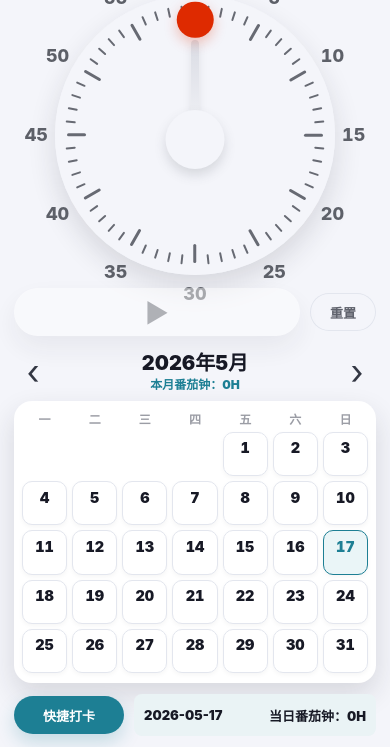
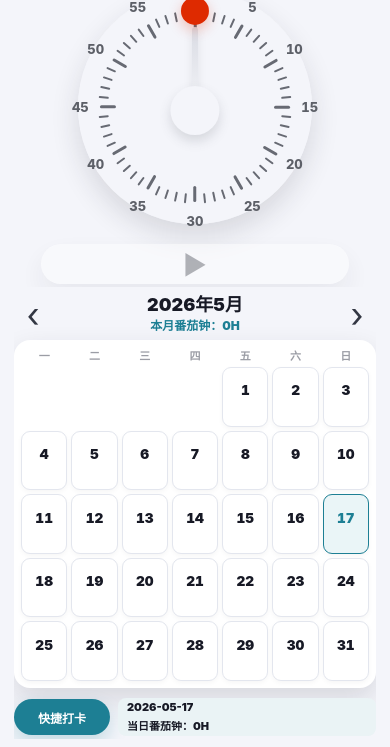
Before and after one commit to D1damien/pomodoro-month-app, a plain HTML site: page index.html in a window 390 px wide. Shown: the part 97-844 px from the top of the page. Drawn offline with Linux system fonts and the light colour scheme.

Commit message:
Center mobile timer layout

```diff
--- a/app.js
+++ b/app.js
@@ -32,7 +32,6 @@
     knob: document.getElementById("knob"),
     startPause: document.getElementById("startPauseButton"),
     icon: document.getElementById("controlIcon"),
-    reset: document.getElementById("resetButton"),
     punch: document.getElementById("punchButton"),
     calendar: document.getElementById("calendar"),
     monthTitle: document.getElementById("monthTitle"),
@@ -260,7 +259,6 @@
     setSelectedMinutes(minuteFromPoint(event.clientX, event.clientY));
   });
   els.startPause.addEventListener("click", startPause);
-  els.reset.addEventListener("click", resetTimer);
   els.punch.addEventListener("click", () => addRecordMinutes(QUICK_PUNCH_MINUTES));
   els.prev.addEventListener("click", () => {
     state.visibleMonth = new Date(state.visibleMonth.getFullYear(), state.visibleMonth.getMonth() - 1, 1);
--- a/index.html
+++ b/index.html
@@ -13,7 +13,7 @@
     <link rel="manifest" href="manifest.webmanifest">
     <link rel="apple-touch-icon" href="icons/icon-180.png">
     <link rel="icon" href="icons/icon-192.png">
-    <link rel="stylesheet" href="styles.css?v=20260517-dial">
+    <link rel="stylesheet" href="styles.css?v=20260517-centered">
   </head>
   <body>
     <main class="app" aria-label="番茄钟月记录">
@@ -33,7 +33,6 @@
           <button class="primary-control" id="startPauseButton" type="button" aria-label="开始">
             <span id="controlIcon">▶</span>
           </button>
-          <button class="small-control" id="resetButton" type="button">重置</button>
         </div>
       </section>
 
@@ -59,6 +58,6 @@
       </section>
     </main>
 
-    <script src="app.js?v=20260517-dial"></script>
+    <script src="app.js?v=20260517-centered"></script>
   </body>
 </html>
--- a/styles.css
+++ b/styles.css
@@ -39,29 +39,33 @@ button {
 }
 
 .app {
-  width: min(100vw, 430px);
+  width: 100%;
+  max-width: 390px;
   height: 100dvh;
   margin: 0 auto;
   padding: max(8px, env(safe-area-inset-top)) 14px max(8px, env(safe-area-inset-bottom));
   display: grid;
-  grid-template-rows: clamp(360px, 55dvh, 430px) minmax(0, 1fr);
-  gap: 10px;
+  grid-template-rows: clamp(322px, 50dvh, 376px) minmax(0, 1fr);
+  gap: 8px;
 }
 
 .timer-panel,
 .month-panel {
   min-height: 0;
+  min-width: 0;
+  width: 100%;
 }
 
 .timer-panel {
   display: grid;
-  grid-template-rows: 76px minmax(0, 1fr) 58px;
+  grid-template-rows: 62px minmax(0, 1fr) 46px;
   align-items: center;
+  overflow: hidden;
 }
 
 .time-readout {
   text-align: center;
-  font-size: clamp(54px, 15vw, 72px);
+  font-size: clamp(46px, 12.5vw, 58px);
   line-height: 1;
   letter-spacing: 0;
   font-weight: 900;
@@ -78,7 +82,7 @@ button {
 }
 
 .dial {
-  --dial-size: min(72vw, 300px);
+  --dial-size: min(60vw, 238px);
   position: relative;
   width: var(--dial-size);
   aspect-ratio: 1;
@@ -86,6 +90,7 @@ button {
   background: var(--bg);
   box-shadow: var(--shadow);
   touch-action: none;
+  overflow: visible;
 }
 
 .dial::before {
@@ -117,14 +122,14 @@ button {
   height: 10px;
   border-radius: 999px;
   background: #676a73;
-  transform: translate(-50%, -50%) rotate(var(--angle)) translateY(calc(var(--dial-size) * -0.445));
+  transform: translate(-50%, -50%) rotate(var(--angle)) translateY(calc(var(--dial-size) * -0.392));
   transform-origin: 50% 50%;
 }
 
 .tick-major {
   width: 2.5px;
-  height: 19px;
-  transform: translate(-50%, -50%) rotate(var(--angle)) translateY(calc(var(--dial-size) * -0.422));
+  height: 16px;
+  transform: translate(-50%, -50%) rotate(var(--angle)) translateY(calc(var(--dial-size) * -0.372));
 }
 
 .tick-label {
@@ -132,22 +137,22 @@ button {
   left: 50%;
   top: 50%;
   color: #5d6068;
-  font-size: 18px;
+  font-size: 13px;
   font-weight: 800;
   line-height: 1;
   font-variant-numeric: tabular-nums;
   transform:
     translate(-50%, -50%)
     rotate(var(--angle))
-    translateY(calc(var(--dial-size) * -0.565))
+    translateY(calc(var(--dial-size) * -0.49))
     rotate(var(--angle-neg));
 }
 
 .hand {
   z-index: 4;
-  width: 8px;
+  width: 6px;
   height: 34%;
-  left: calc(50% - 4px);
+  left: calc(50% - 3px);
   top: 16%;
   border-radius: 999px;
   background: linear-gradient(#dadce4, #f2f3f7);
@@ -172,7 +177,7 @@ button {
 
 .knob {
   z-index: 6;
-  width: calc(var(--dial-size) * .13);
+  width: calc(var(--dial-size) * .12);
   aspect-ratio: 1;
   left: 50%;
   top: 9%;
@@ -191,13 +196,13 @@ button {
 
 .timer-actions {
   display: grid;
-  grid-template-columns: 1fr 66px;
-  gap: 10px;
+  grid-template-columns: 1fr;
   align-items: center;
+  width: min(100%, 308px);
+  margin: 0 auto;
 }
 
 .primary-control,
-.small-control,
 .punch-control,
 .month-nav {
   border: 0;
@@ -205,7 +210,7 @@ button {
 }
 
 .primary-control {
-  height: 48px;
+  height: 40px;
   border-radius: 999px;
   background: var(--card);
   color: #5c5f66;
@@ -217,30 +222,23 @@ button {
   opacity: .45;
 }
 
-.small-control {
-  height: 38px;
-  border-radius: 999px;
-  background: transparent;
-  box-shadow: inset 0 0 0 1px var(--line);
-  color: var(--muted);
-  font-size: 13px;
-  font-weight: 900;
-}
-
 .month-panel {
   display: grid;
-  grid-template-rows: 42px minmax(0, 1fr) 48px;
-  gap: 8px;
+  grid-template-rows: 38px minmax(0, 1fr) 44px;
+  gap: 7px;
+  overflow: hidden;
 }
 
 .month-header {
   display: grid;
   grid-template-columns: 38px 1fr 38px;
   align-items: center;
+  min-width: 0;
+  width: 100%;
 }
 
 .month-nav {
-  height: 38px;
+  height: 34px;
   border-radius: 50%;
   background: transparent;
   color: #333743;
@@ -256,7 +254,7 @@ button {
 }
 
 .month-title strong {
-  font-size: 20px;
+  font-size: 18px;
   line-height: 1;
   font-weight: 900;
   letter-spacing: 0;
@@ -269,15 +267,18 @@ button {
 }
 
 .calendar {
+  width: 100%;
+  max-width: 100%;
+  min-width: 0;
   min-height: 0;
-  padding: 8px 8px 10px;
-  border-radius: 18px;
+  padding: 7px;
+  border-radius: 16px;
   background: var(--card);
   box-shadow: var(--shadow);
   display: grid;
   grid-template-columns: repeat(7, 1fr);
-  grid-template-rows: 18px repeat(var(--week-rows, 5), minmax(0, 1fr));
-  gap: 5px;
+  grid-template-rows: 16px repeat(var(--week-rows, 5), minmax(0, 1fr));
+  gap: 4px;
   overflow: hidden;
 }
 
@@ -291,15 +292,21 @@ button {
 
 .weekday {
   color: #9b9da5;
-  font-size: 12px;
+  font-size: 11px;
 }
 
 .day {
+  width: 100%;
+  height: 100%;
+  min-width: 0;
+  padding: 0;
+  appearance: none;
+  -webkit-appearance: none;
   position: relative;
   grid-template-rows: 1fr auto;
   align-content: center;
   gap: 1px;
-  border-radius: 10px;
+  border-radius: 9px;
   border: 1px solid var(--line);
   background: #fff;
   color: var(--ink);
@@ -311,7 +318,7 @@ button {
 }
 
 .day-number {
-  font-size: clamp(13px, 3.7vw, 16px);
+  font-size: clamp(12px, 3.5vw, 15px);
   line-height: 1;
   font-variant-numeric: tabular-nums;
 }
@@ -319,7 +326,7 @@ button {
 .day-record {
   min-height: 10px;
   color: var(--teal);
-  font-size: 9px;
+  font-size: 8px;
   line-height: 1;
   font-weight: 900;
   font-variant-numeric: tabular-nums;
@@ -336,41 +343,50 @@ button {
 }
 
 .daily-strip {
+  width: 100%;
+  max-width: 100%;
   min-width: 0;
   padding: 0;
   display: grid;
-  grid-template-columns: 110px 1fr;
-  gap: 10px;
+  grid-template-columns: 96px 1fr;
+  gap: 8px;
   align-items: center;
 }
 
 .punch-control {
-  height: 38px;
+  height: 36px;
   border-radius: 999px;
   background: var(--teal);
   color: #fff;
-  font-size: 13px;
+  font-size: 12px;
   font-weight: 900;
   box-shadow: 0 8px 18px rgba(29, 127, 148, .22);
 }
 
 .daily-copy {
   min-width: 0;
-  height: 42px;
-  padding: 0 10px;
+  height: 38px;
+  padding: 0 9px;
   border-radius: 8px;
   background: #eaf3f5;
   display: grid;
-  grid-template-columns: auto 1fr;
+  grid-template-rows: 1fr 1fr;
   align-items: center;
-  gap: 8px;
-  font-size: 13px;
+  gap: 0;
+  font-size: 11px;
   font-weight: 900;
   white-space: nowrap;
+  line-height: 1;
+}
+
+.daily-copy span {
+  min-width: 0;
 }
 
 .daily-copy span:last-child {
-  text-align: right;
+  text-align: left;
+  overflow: hidden;
+  text-overflow: ellipsis;
 }
 
 .settings {
@@ -435,26 +451,26 @@ button {
 
 @media (max-height: 740px) {
   .app {
-    grid-template-rows: clamp(316px, 52dvh, 350px) minmax(0, 1fr);
-    gap: 7px;
+    grid-template-rows: clamp(292px, 47dvh, 318px) minmax(0, 1fr);
+    gap: 6px;
     padding-top: max(7px, env(safe-area-inset-top));
     padding-bottom: max(7px, env(safe-area-inset-bottom));
   }
 
   .timer-panel {
-    grid-template-rows: 58px minmax(0, 1fr) 48px;
+    grid-template-rows: 48px minmax(0, 1fr) 40px;
   }
 
   .time-readout {
-    font-size: 48px;
+    font-size: 40px;
   }
 
   .dial {
-    --dial-size: min(64vw, 236px);
+    --dial-size: min(52vw, 190px);
   }
 
   .tick-label {
-    font-size: 14px;
+    font-size: 11px;
   }
 
   .tick-major {
@@ -471,12 +487,12 @@ button {
   }
 
   .month-panel {
-    grid-template-rows: 36px minmax(0, 1fr) 44px;
+    grid-template-rows: 34px minmax(0, 1fr) 40px;
     gap: 6px;
   }
 
   .month-title strong {
-    font-size: 18px;
+    font-size: 16px;
   }
 
   .month-title span,
@@ -506,5 +522,6 @@ button {
 
   .app {
     height: min(100dvh, 940px);
+    max-width: 390px;
   }
 }
--- a/sw.js
+++ b/sw.js
@@ -1,9 +1,9 @@
-const CACHE = "pomodoro-month-v7";
+const CACHE = "pomodoro-month-v9";
 const ASSETS = [
   "./",
   "./index.html",
-  "./styles.css?v=20260517-dial",
-  "./app.js?v=20260517-dial",
+  "./styles.css?v=20260517-centered",
+  "./app.js?v=20260517-centered",
   "./manifest.webmanifest",
   "./icons/icon-180.png",
   "./icons/icon-192.png",
```
